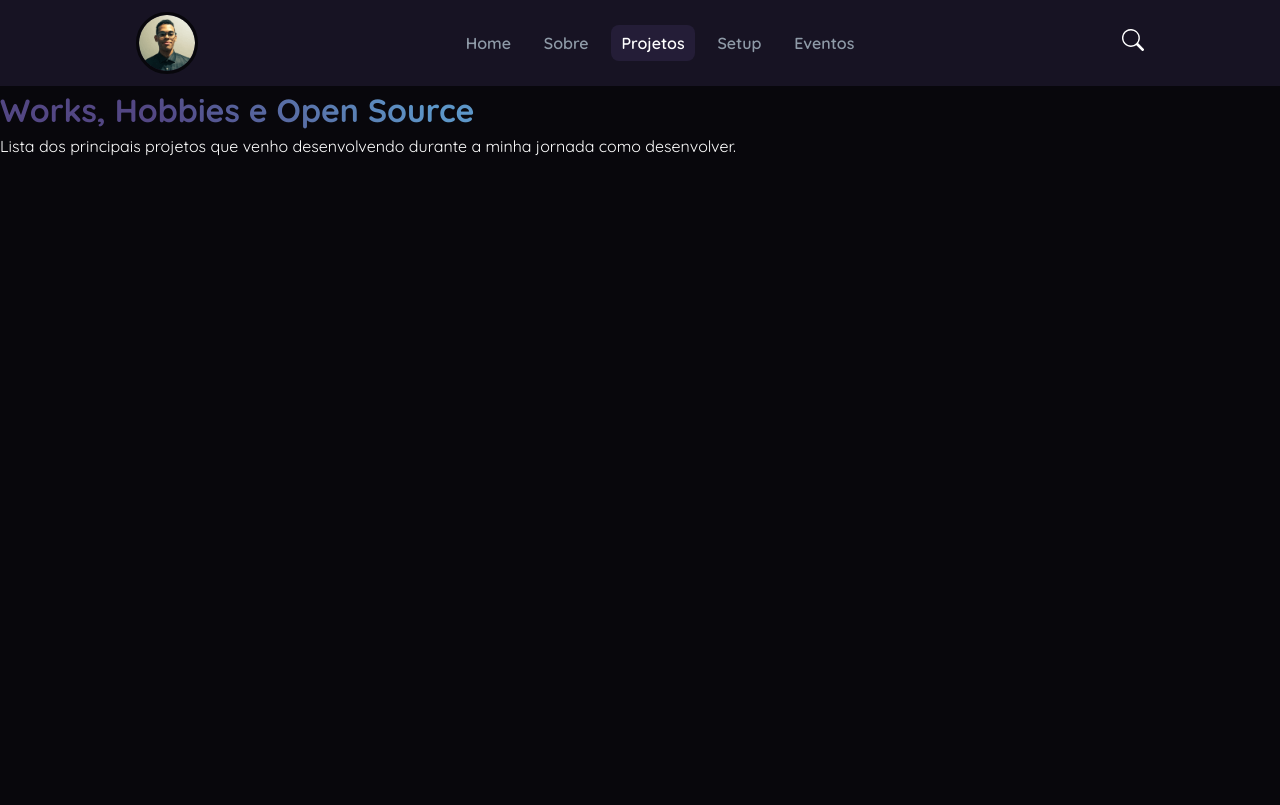
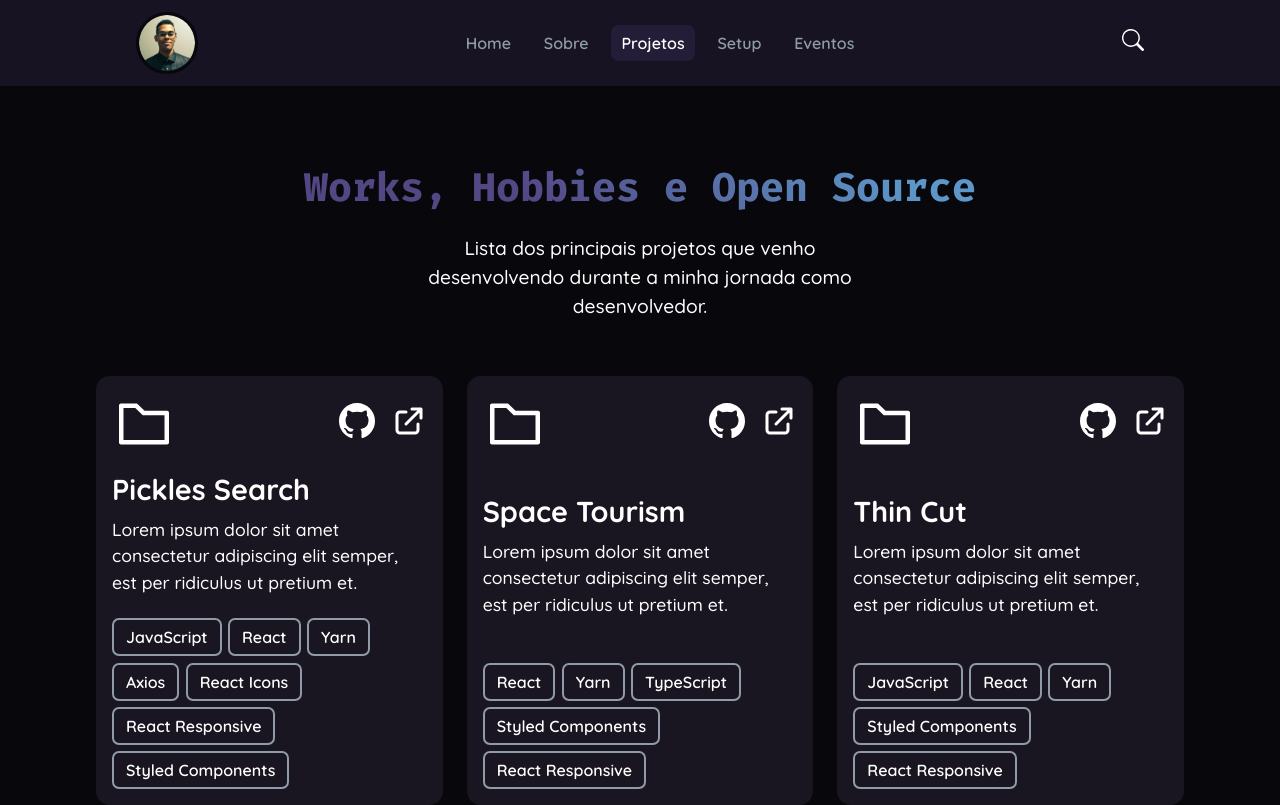
Before and after one commit to CauaRodrigues/portfolio, a React (Vite) app: page /projects in a window 1280 px wide. Shown: the top 805 px of the page. Built offline with nearby package versions, Linux system fonts and the light colour scheme.

Commit message:
Page projects | OK

```diff
--- a/src/components/CardProject/cardProject.styled.jsx
+++ b/src/components/CardProject/cardProject.styled.jsx
@@ -1,3 +1,73 @@
 import styled from "styled-components";
 
-export const BoxProject = styled.div``;
+export const BoxProject = styled.div`
+	width: 100%;
+	padding: 16px;
+
+	display: flex;
+	flex-direction: column;
+	justify-content: space-between;
+	gap: 0.7rem;
+
+	background-color: ${({ theme }) => theme.colors.black_light};
+	border-radius: 14px;
+`;
+
+export const TopProject = styled.div`
+	display: flex;
+	justify-content: space-between;
+	align-items: center;
+`;
+
+export const TopIconsLink = styled.div`
+	display: flex;
+	align-items: center;
+	gap: 1rem;
+
+	a {
+		height: min-content;
+		width: min-content;
+		color: ${({ theme }) => theme.colors.light};
+		transition: color 0.45s;
+
+		&:hover {
+			color: ${({ theme }) => theme.colors.primary};
+		}
+	}
+`;
+
+export const BoxAboutProject = styled.div`
+	width: 100%;
+
+	h3 {
+		font-size: min(1.8rem, 8vw);
+		font-weight: ${({ theme }) => theme.fonts.fw.bd};
+		text-transform: capitalize;
+		margin-bottom: 5px;
+	}
+
+	p {
+		font-size: min(1.1rem, 5vw);
+		font-weight: ${({ theme }) => theme.fonts.fw.md};
+	}
+`;
+
+export const ListTechs = styled.ul`
+	margin-top: 12px;
+	display: flex;
+	flex-wrap: wrap;
+	justify-content: flex-start;
+	gap: 0.4rem;
+`;
+
+export const Tech = styled.li`
+	padding: 5px 12px;
+
+	border: 2.5px solid ${({ theme }) => theme.colors.gray};
+	border-radius: 7px;
+
+	text-transform: capitalize;
+	color: ${({ theme }) => theme.colors.light};
+	font-size: min(1rem, 6vw);
+	font-weight: ${({ theme }) => theme.fonts.fw.sb};
+`;
--- a/src/components/CardProject/index.jsx
+++ b/src/components/CardProject/index.jsx
@@ -1,37 +1,45 @@
 import React from "react";
+import { useTheme } from "styled-components";
+import { useMediaQuery } from "react-responsive";
+
 import { AiOutlineFolder, AiOutlineAndroid } from "react-icons/ai";
 import { BsGithub, BsTerminal } from "react-icons/bs";
 import { HiOutlineExternalLink } from "react-icons/hi";
+
 import * as S from "./cardProject.styled";
 
 export default function CardProject({ name, description, links, techsList }) {
+	const { colors } = useTheme();
+
+	const isMobile = useMediaQuery({ query: "(max-width: 520px)" });
+
 	return (
 		<S.BoxProject>
-			<div>
-				<AiOutlineFolder />
+			<S.TopProject>
+				<AiOutlineFolder size={isMobile ? 52 : 64} color={colors.light} />
 
-				<div>
+				<S.TopIconsLink>
 					<a href={links.github} target="_blank" rel="noopener noreferrer">
-						<BsGithub />
+						<BsGithub size={36} />
 					</a>
 
-					<a href="" target="_blank" rel="noopener noreferrer">
-						<HiOutlineExternalLink />
+					<a href="#" target="_blank" rel="noopener noreferrer">
+						<HiOutlineExternalLink size={36} />
 					</a>
-				</div>
-			</div>
+				</S.TopIconsLink>
+			</S.TopProject>
 
-			<div>
+			<S.BoxAboutProject>
 				<h3>{name}</h3>
 
 				<p>{description}</p>
+			</S.BoxAboutProject>
 
-				<ul>
-					{techsList
-						? techsList.map((tech, index) => <li key={index}>{tech}</li>)
-						: null}
-				</ul>
-			</div>
+			<S.ListTechs>
+				{techsList
+					? techsList.map((tech, index) => <S.Tech key={index}>{tech}</S.Tech>)
+					: null}
+			</S.ListTechs>
 		</S.BoxProject>
 	);
 }
--- a/src/pages/Projects/data.js
+++ b/src/pages/Projects/data.js
@@ -15,11 +15,11 @@ export const data = [
 		techsList: [
 			"JavaScript",
 			"React",
+			"Yarn",
+			"Axios",
+			"React Icons",
+			"React Responsive",
 			"Styled Components",
-			"Axios",
-			"Yarn",
-			"React Responsive",
-			"React Icons",
 		],
 	},
 	{
@@ -37,9 +37,9 @@ export const data = [
 		},
 		techsList: [
 			"React",
+			"Yarn",
+			"TypeScript",
 			"Styled Components",
-			"TypeScript",
-			"Yarn",
 			"React Responsive",
 		],
 	},
@@ -59,8 +59,8 @@ export const data = [
 		techsList: [
 			"JavaScript",
 			"React",
+			"Yarn",
 			"Styled Components",
-			"Yarn",
 			"React Responsive",
 		],
 	},
@@ -79,12 +79,12 @@ export const data = [
 		},
 		techsList: [
 			"JavaScript",
-			"React Native",
 			"Expo",
 			"Yarn",
+			"Figma",
+			"React Native",
 			"RN-Gesture-Handler",
 			"RN-Reanimated",
-			"Figma",
 		],
 	},
 	{
@@ -124,7 +124,7 @@ export const data = [
 				url: "https://optimustech-alura.netlify.app/",
 			},
 		},
-		techsList: ["HTML", "CSS", "Sass"],
+		techsList: ["HTML", "Sass"],
 	},
 	{
 		id: 7,
@@ -154,7 +154,7 @@ export const data = [
 				url: "https://github.com/CauaRodrigues/your-link.git",
 			},
 		},
-		techsList: ["Python", "bitlyshortener", "pip"],
+		techsList: ["Python", "bitlyshortener", "pip", "requests"],
 	},
 	{
 		id: 9,
--- a/src/pages/Projects/index.jsx
+++ b/src/pages/Projects/index.jsx
@@ -1,11 +1,11 @@
 import React from "react";
 import * as S from "./page.styled";
 import CardProject from "@components/CardProject";
-import { BsGithub } from "react-icons/bs";
 
 import { data } from "./data";
 
 export default function Projects() {
+	console.log(data);
 	return (
 		<S.ProjectsContainer>
 			<S.ProjectsTitle>
@@ -13,12 +13,13 @@ export default function Projects() {
 
 				<p>
 					Lista dos principais projetos que venho desenvolvendo durante a minha
-					jornada como desenvolver.
+					jornada como desenvolvedor.
 				</p>
 			</S.ProjectsTitle>
 
 			<S.ProjectsSection>
 				{data.map((project) => {
+					return (
 						<React.Fragment key={project.id}>
 							<CardProject
 								name={project.name}
@@ -26,7 +27,8 @@ export default function Projects() {
 								links={project.links}
 								techsList={project.techsList}
 							/>
-					</React.Fragment>;
+						</React.Fragment>
+					);
 				})}
 			</S.ProjectsSection>
 		</S.ProjectsContainer>
--- a/src/pages/Projects/page.styled.jsx
+++ b/src/pages/Projects/page.styled.jsx
@@ -1,7 +1,65 @@
 import styled from "styled-components";
 
-export const ProjectsContainer = styled.main``;
+export const ProjectsContainer = styled.main`
+	width: 100%;
+	padding: 24px 0;
+	display: flex;
+	flex-direction: column;
+	justify-content: space-around;
+	align-items: center;
+	gap: 2.5rem;
+`;
 
-export const ProjectsTitle = styled.main``;
+export const ProjectsTitle = styled.div`
+	margin-top: 3rem;
+	width: 95%;
 
-export const ProjectsSection = styled.main``;
+	display: flex;
+	flex-direction: column;
+	align-items: center;
+	justify-content: space-around;
+	gap: 1rem;
+
+	text-align: center;
+
+	@media (max-width: 850px) {
+		margin-top: 1rem;
+	}
+
+	h1 {
+		font-size: min(2.5rem, 10vw);
+		font-family: ${({ theme }) => theme.fonts.fm.fira_code};
+		font-weight: ${({ theme }) => theme.fonts.fw.bd};
+	}
+
+	p {
+		font-size: min(1.2rem, 5vw);
+		font-weight: ${({ theme }) => theme.fonts.fw.md};
+		width: 40%;
+
+		@media (max-width: 1000px) {
+			width: 70%;
+		}
+
+		@media (max-width: 610px) {
+			width: 90%;
+		}
+	}
+`;
+
+export const ProjectsSection = styled.section`
+	max-width: 85%;
+	margin-top: 1rem;
+	display: grid;
+	grid-template-columns: repeat(3, 1fr);
+	justify-content: center;
+	gap: 1.5rem;
+
+	@media (max-width: 1150px) {
+		grid-template-columns: repeat(2, 1fr);
+	}
+
+	@media (max-width: 740px) {
+		grid-template-columns: repeat(1, 1fr);
+	}
+`;
```
Lines whose indentation alone changed are shown as unchanged.
